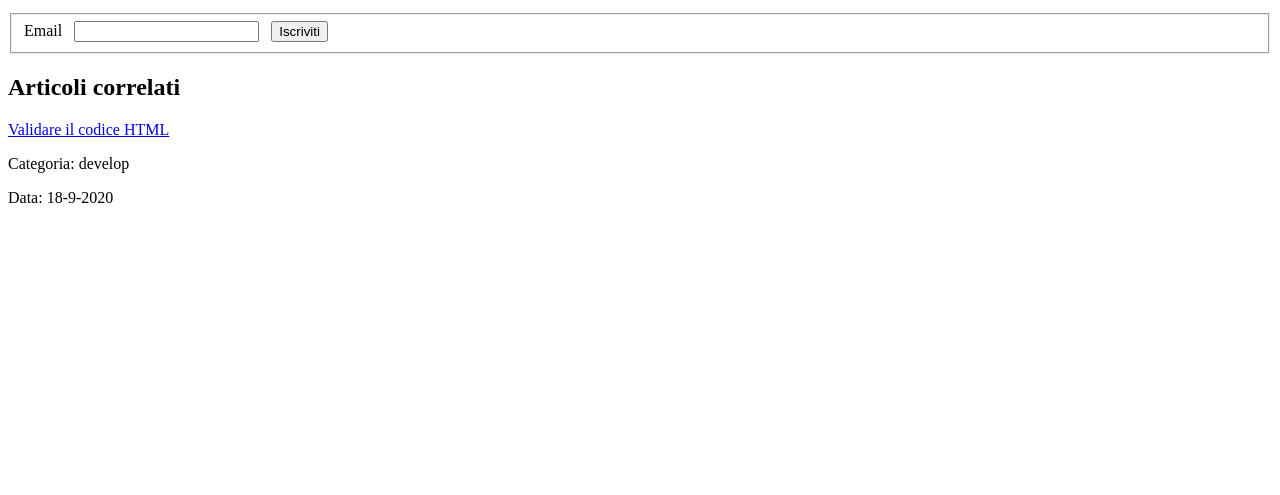
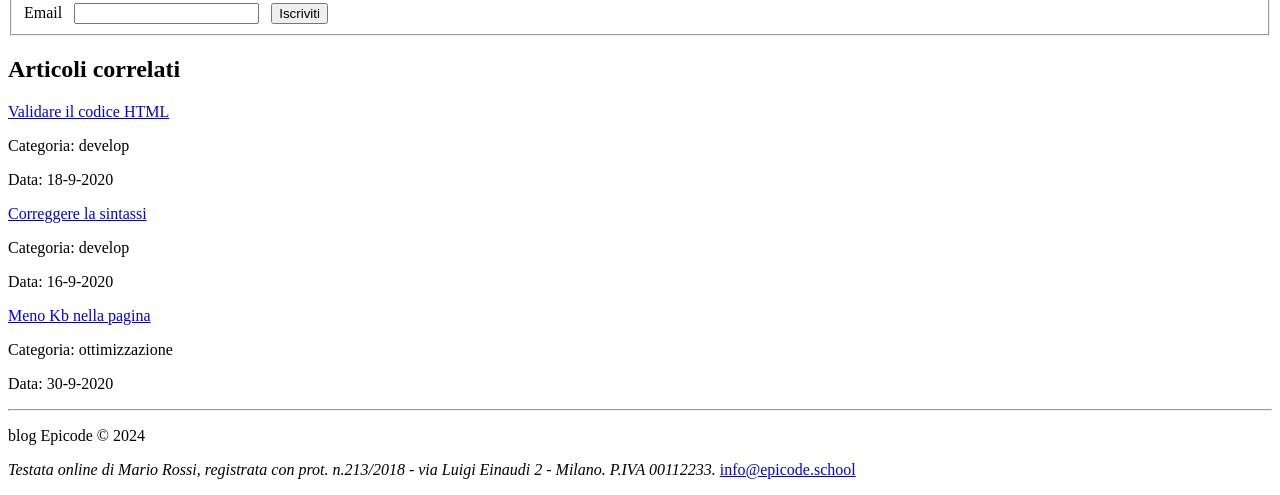
Before and after one commit to Francescabattistini/Unit-1day2, a plain HTML site: page index.html in a window 1280 px wide. Shown: the part 1182-1677 px from the top of the page. Before the commit the page ends 1405 px from the top, so only its background shows below. Drawn offline with Linux system fonts and the light colour scheme.

Commit message:
fine progetto

```diff
--- a/index.html
+++ b/index.html
@@ -116,7 +116,7 @@
         </table>
       </div>
     </aside>
-    <br />
+
 
 
     <aside>
@@ -162,8 +162,17 @@
         <a href="javascript:void(0)">Validare il codice HTML</a>
     <p> Categoria: develop </p>
        <p> Data: 18-9-2020</p>
-    </div>
-    </aside>
-    <footer></footer>
+
+       <a href="javascript:void(0)">Correggere la sintassi</a>
+       <p> Categoria: develop </p>
+          <p> Data: 16-9-2020</p>
+
+          <a href="javascript:void(0)">Meno Kb nella pagina</a>
+          <p> Categoria: ottimizzazione </p>
+             <p> Data: 30-9-2020</p>
+    </div></aside>
+    <hr>
+<footer> <p>blog Epicode &copy; 2024</p>
+<p><em>Testata online di Mario Rossi, registrata con prot. n.213/2018 - via Luigi Einaudi 2 - Milano. P.IVA 00112233.</em>  <a href="javascript:void(0)">info@epicode.school</a></p></footer>
   </body>
 </html>
```
